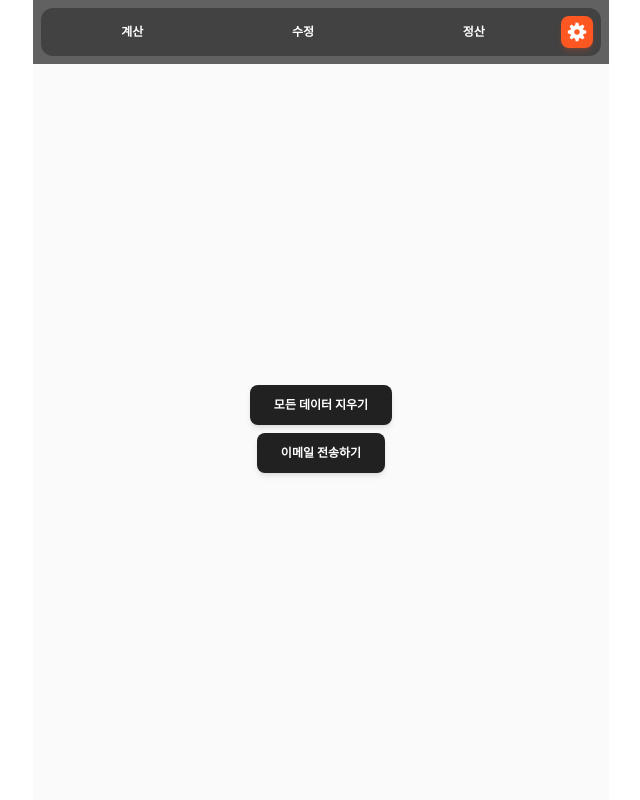
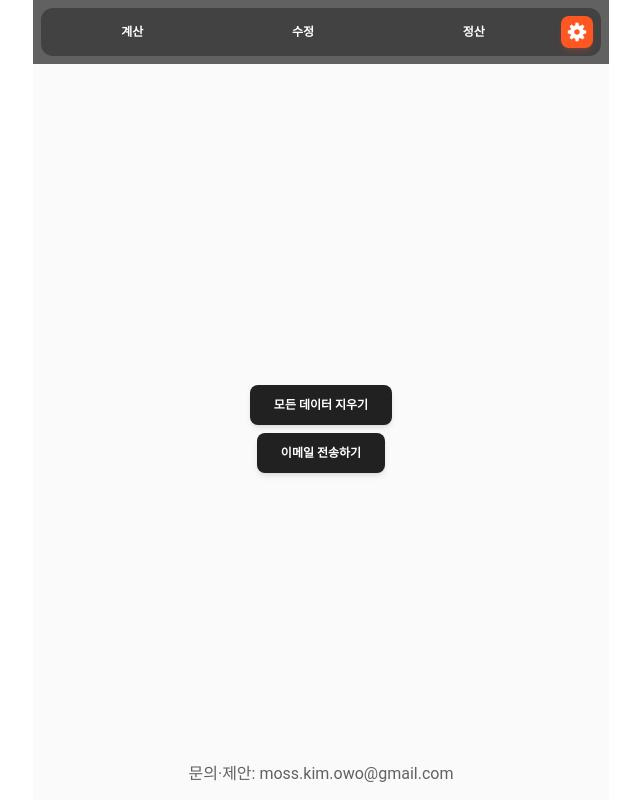
Before and after one commit to 938938/goods-calculator, a Next.js app: page /setting in a window 1280 px wide. Shown: the whole page, without its empty margins (319-959 px from the left). Built offline with nearby package versions, Linux system fonts and the light colour scheme.

Commit message:
[FEAT] 문의제안 추가

```diff
--- a/src/app/setting/page.tsx
+++ b/src/app/setting/page.tsx
@@ -1,11 +1,13 @@
+import Ask from '@/components/setting/Ask';
 import DelBtn from '@/components/setting/DelBtn';
 import EmailBtn from '@/components/setting/EmailBtn';
 
 const SettingPage = () => {
   return (
-    <div className='flex flex-col items-center justify-center h-[calc(100svh-70px)] gap-2'>
+    <div className='flex flex-col items-center justify-center h-[calc(100svh-70px)] gap-2 relative'>
       <DelBtn />
       <EmailBtn />
+      <Ask />
     </div>
   );
 };
--- /dev/null
+++ b/src/components/setting/Ask.tsx
@@ -0,0 +1,5 @@
+const Ask = () => {
+  return <p className="text-gray-700 absolute bottom-2">문의·제안: moss.kim.owo@gmail.com </p>;
+};
+
+export default Ask;
```
